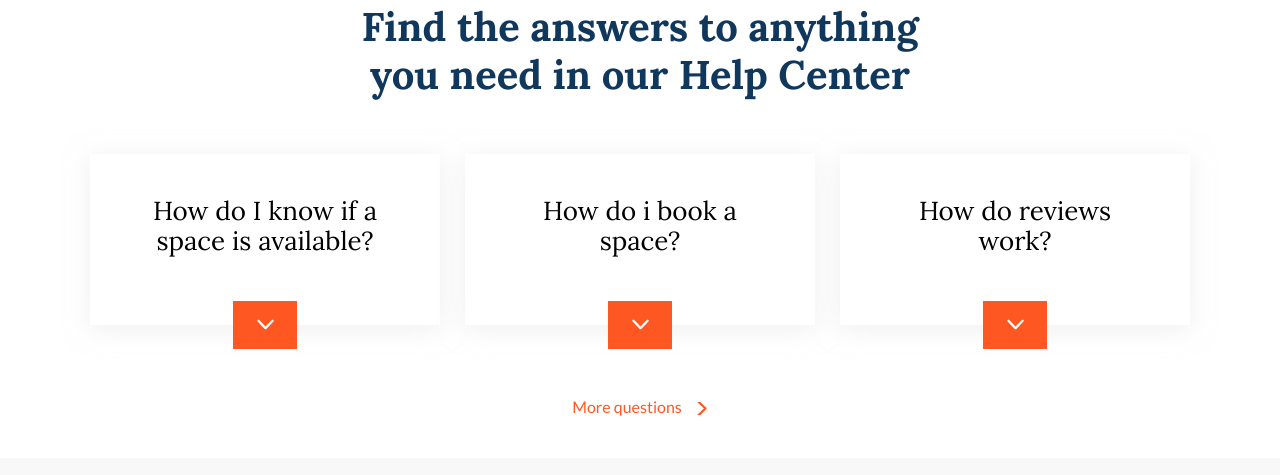
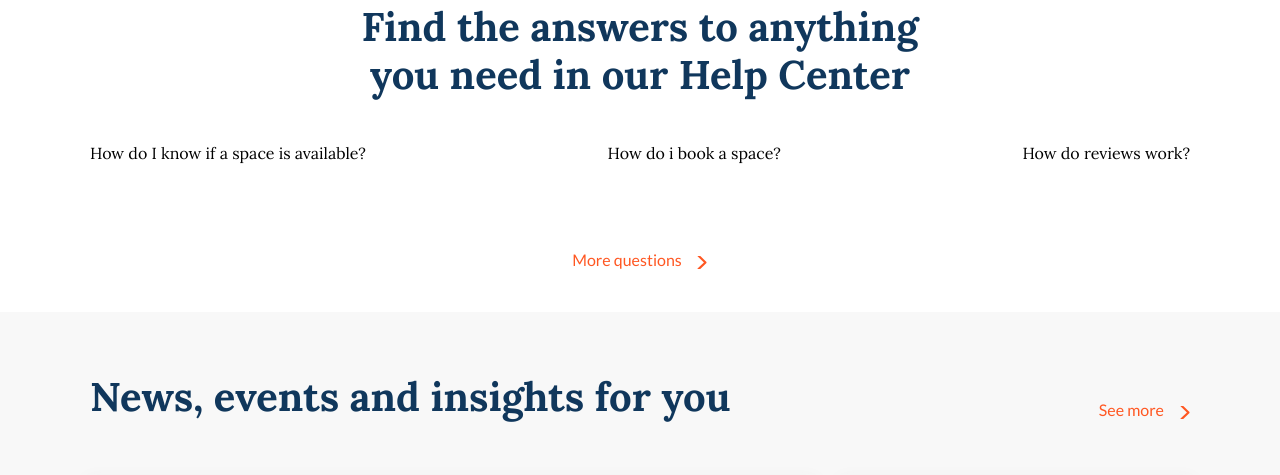
Before and after one commit to Salirsky/Frispes, a plain HTML site: page index.html in a window 1280 px wide. Shown: the part 2618-3093 px from the top of the page. Drawn offline with nearby package versions, Linux system fonts and the light colour scheme.

Commit message:
Change page-answer

```diff
--- a/index.html
+++ b/index.html
@@ -179,22 +179,16 @@
             <h2 class='title-h2'>Find the answers to anything you need in our Help Center</h2>
             <div class="answers">
                 <div class="answer-item">
-                    <div class="answer-item__box">
-                        <p class="answer-item__text">How do I know if a space is available?</p>
-                    </div>
-                    <a class="answer-item__link" href="#"></a>
+                   <p class="answer__text">How do I know if a space is available? </p>
+                   <a class="answer__link" href="#"></a>
                 </div>
                 <div class="answer-item">
-                    <div class="answer-item__box">
-                        <p class="answer-item__text">How do i book a space?</p>
-                    </div>
-                    <a class="answer-item__link" href="#"></a>
+                    <p class="answer__text">How do i book a space?</p>
+                    <a class="answer__link" href="#"></a>
                 </div>
                 <div class="answer-item">
-                    <div class="answer-item__box">
-                        <p class="answer-item__text">How do reviews work?</p>
-                    </div>
-                    <a class="answer-item__link" href="#"></a>
+                    <p class="answer__text">How do reviews work?</p>
+                    <a class="answer__link" href="#"></a>
                 </div>
             </div>
             <a class="link-arrow" href="#">More questions</a>
```
